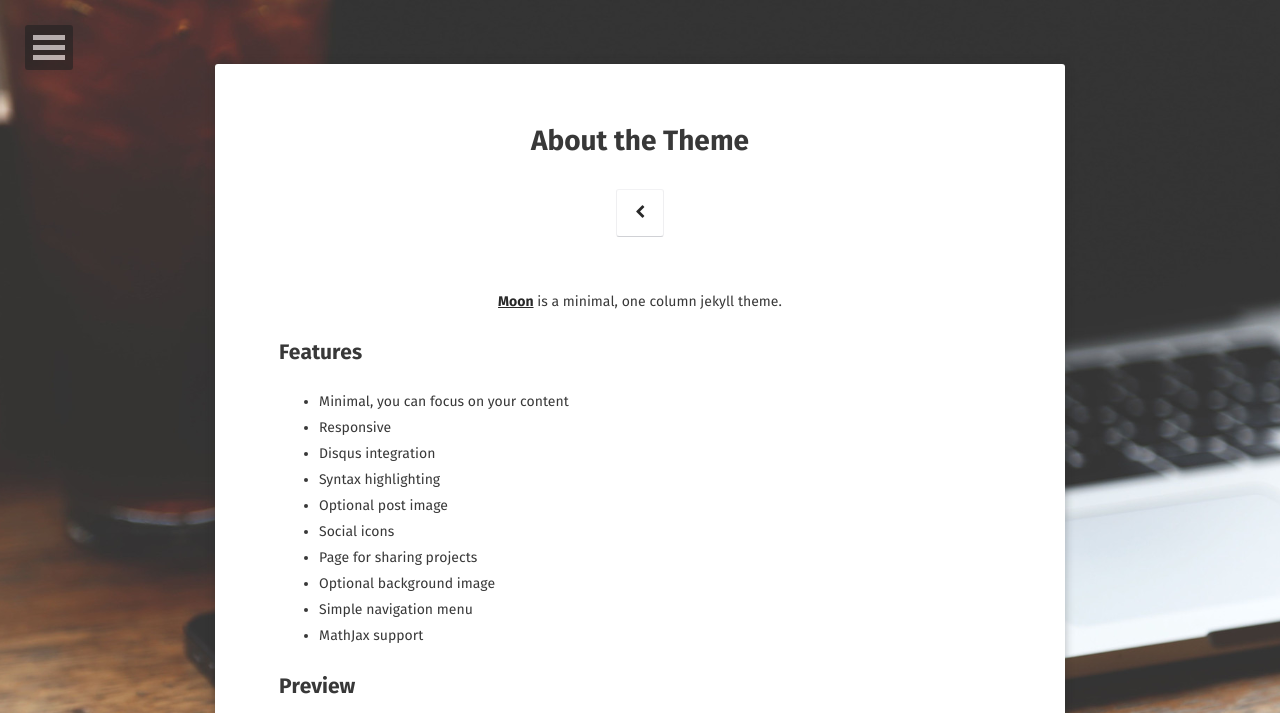
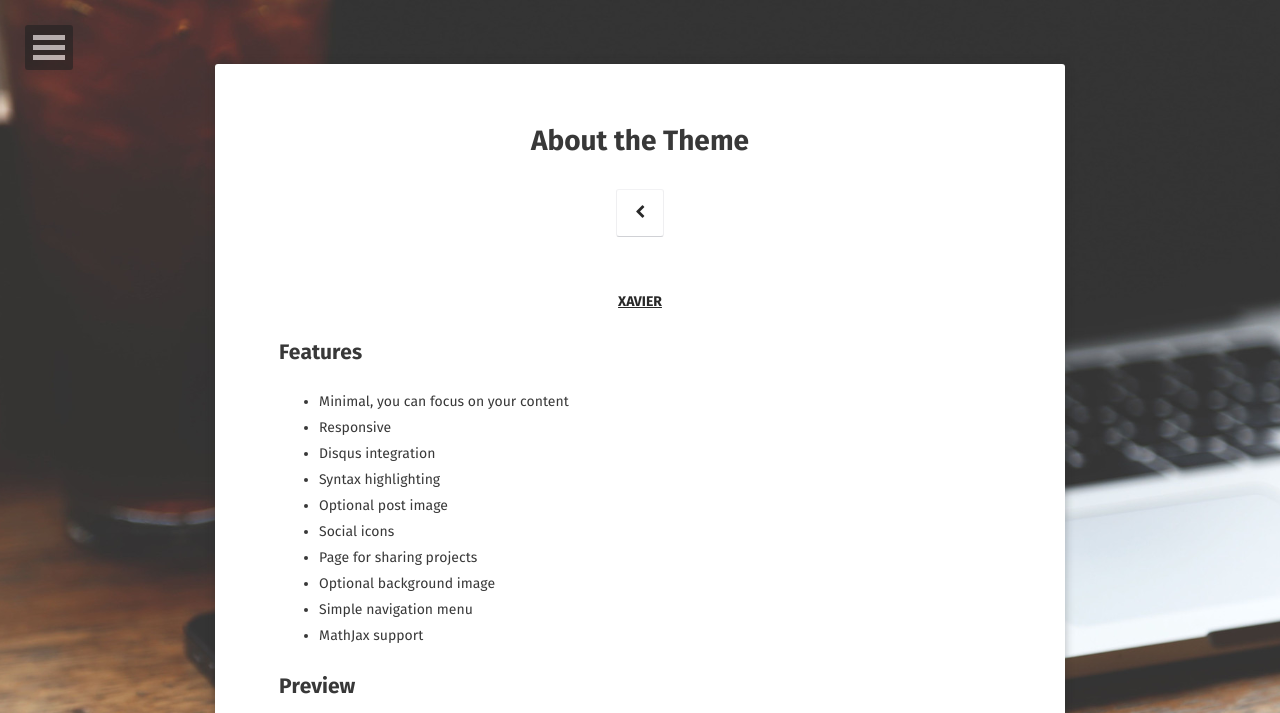
Before and after one commit to kisekitw/kisekitw.github.io, a Jekyll site: the page built from about/index.md, in a window 1280 px wide, cut to the strip 0-713 px from the top of the page. Built offline with Jekyll 4.4.1, drawn with Linux system fonts in a browser that asks for light colours; some web fonts are replaced.

Commit message:
modified url

```diff
--- a/_config.yml
+++ b/_config.yml
@@ -1,6 +1,6 @@
 # Site
-title:              Moon
-bio:                'Minimal, one column jekyll theme.'
+title:              XAVIER
+bio:                ''
 description:        "Moon is a minimal, one column jekyll theme for your blog."
 reading_time:       true
 words_per_minute:   200
@@ -8,7 +8,7 @@ logo:               'assets/img/logo.png'
 background:         'assets/img/placeholder-big.jpg'
 tiled_bg:           false   # Set this true if you want to tile your background image, otherwise it will be covered
 locale:             en_US
-url:                https://taylantatli.github.io/Moon
+url:                https://kisekitw.github.io/
 
 # Jekyll
 permalink:          /:title/
@@ -38,19 +38,19 @@ disqus_shortname:   taylantatli
   #ad-slot:
 #bing-verify:
 #email:
-twitter:            username
-facebook:           username
-github-url:         username
+#twitter:            username
+#facebook:          kisekitw
+github-url:         kisekitw
 #stackoverflow:     123456/username   from a "http://stackoverflow.com/users/123456/username" link
-#linkedin:          username
+linkedin:           Xavier
 #xing:              username
-instagram:          username
+#instagram:          username
 #lastfm:            username
 #tumblr:            username
 #medium:            '@username'
 #pinterest:         username
 #foursquare:        username
-steam:              username
+#steam:              username
 #dribbble:          username
 #youtube:           username
 #youtube-channel:   channel
--- a/about/index.md
+++ b/about/index.md
@@ -6,7 +6,7 @@ date: 2016-03-21
 comments: false
 ---
 
-<center><a href="http://taylantatli.github.io/Moon"><b>Moon</b></a> is a minimal, one column jekyll theme.</center>
+<center><a href="http://kisekitw.github.io/"><b>XAVIER</b></a></center>
 
 ## Features
 * Minimal, you can focus on your content
```
